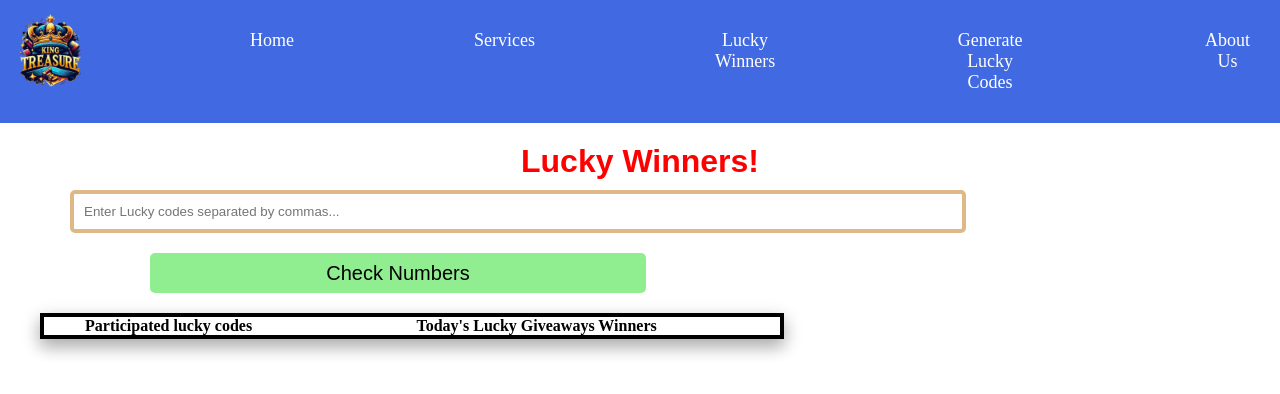
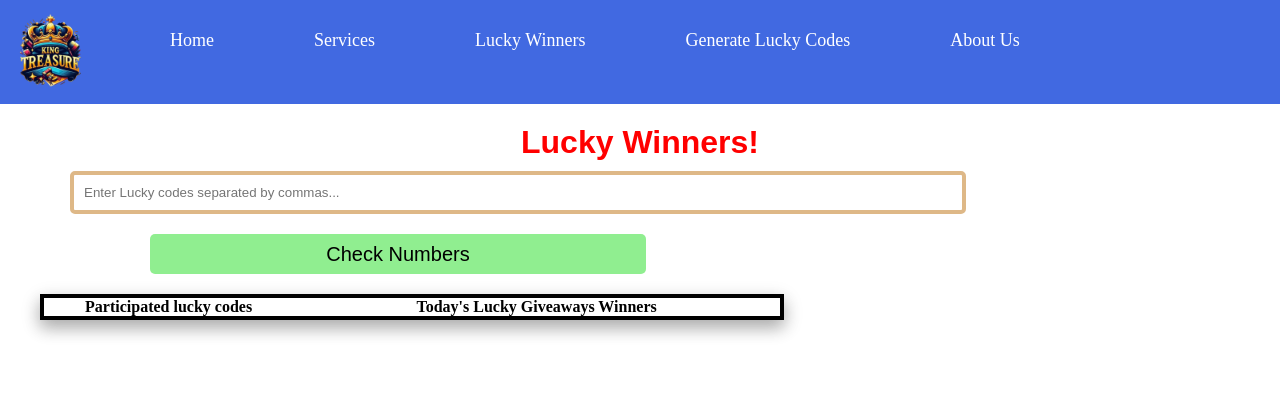
Before and after one commit to funnyMe214/King-Treasure, a plain HTML site: page LuckyWinners.html in a window 1280 px wide. Drawn offline with Linux system fonts and the light colour scheme.

Commit message:
lucky.css

```diff
--- a/lucky.css
+++ b/lucky.css
@@ -18,7 +18,7 @@ nav ul li {
     color: white;
     font-size: 18px;
     transition: all .3s ease;
-    margin-left: 130px;
+    margin-left: 50px;
 }
 nav ul li a{
     color: white;
```
